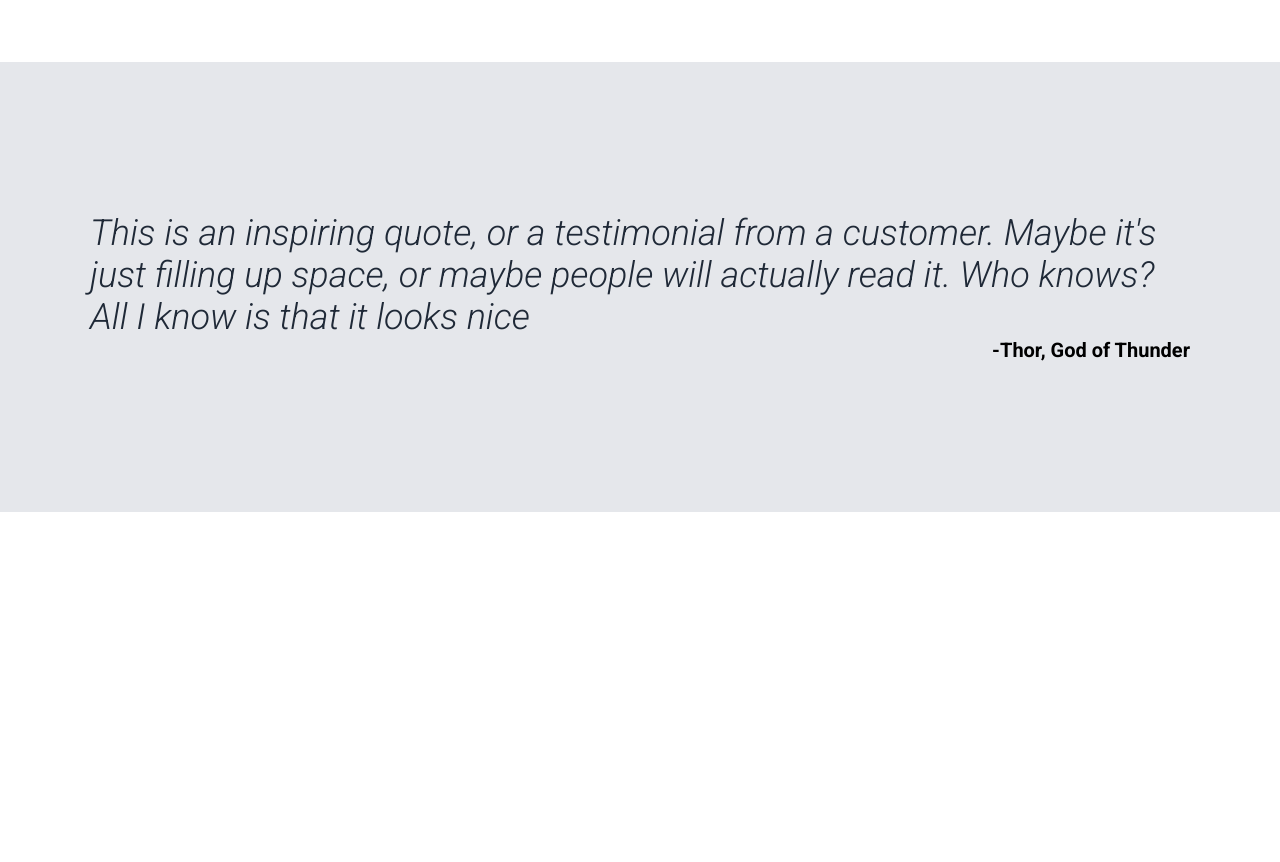
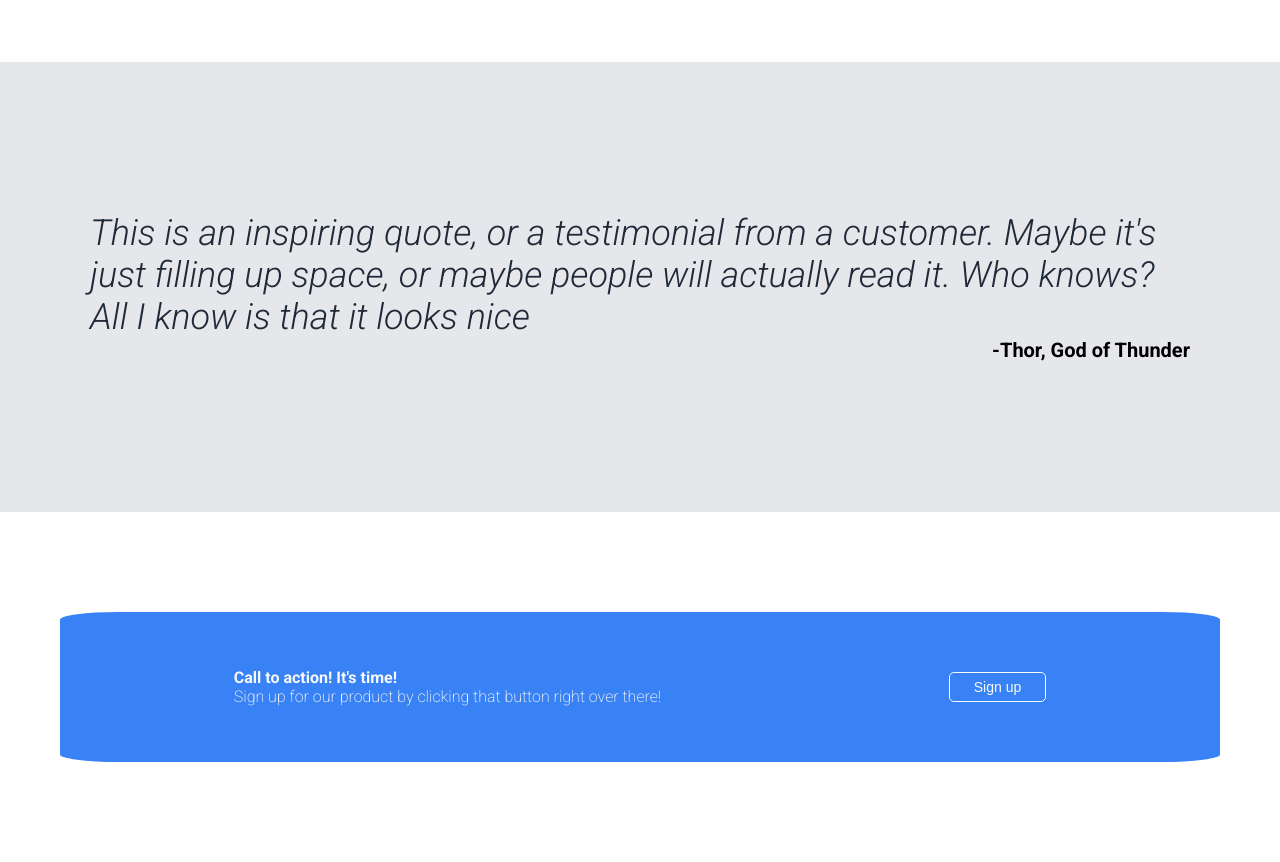
Before and after one commit to SC1703/project-landing-page, a plain HTML site: page index.html in a window 1280 px wide. Shown: the part 1058-1920 px from the top of the page. Before the commit the page ends 1570 px from the top, so only its background shows below. Drawn offline with Linux system fonts and the light colour scheme.

Commit message:
The Odin Project - Project landing page #4
added call-to-action section to index.html
added styling to call-to-action section in styles.css

```diff
--- a/index.html
+++ b/index.html
@@ -77,5 +77,19 @@
         <h4 class="quotee"><strong>-Thor, God of Thunder</strong></h4>
       </div>
     </section>
+    <section class="call-to-action">
+      <div class="container">
+        <div class="cta-left">
+          <h4 class="cta-title">Call to action! It's time!</h4>
+          <p class="cta-subtext">
+            Sign up for our product by clicking that button right over there!
+          </p>
+        </div>
+
+        <div class="cta-right">
+          <button class="cta-btn">Sign up</button>
+        </div>
+      </div>
+    </section>
   </body>
 </html>
--- a/styles.css
+++ b/styles.css
@@ -183,3 +183,37 @@ header .container {
   font-size: 20px;
   text-align: right;
 }
+
+/*
+  call-to-action section
+*/
+
+.call-to-action {
+  min-height: 350px;
+  display: flex;
+  align-items: center;
+  color: #f9faf8;
+}
+
+.call-to-action .container {
+  height: 150px;
+  width: 100%;
+  border-radius: 5%;
+  display: flex;
+  justify-content: space-around;
+  align-items: center;
+  background-color: #3882f6;
+}
+
+.cta-subtext {
+  font-weight: 200;
+}
+
+.cta-btn {
+  color: #f9faf8;
+  background-color: #3882f6;
+  border: 1px solid #f9faf8;
+  padding: 6px 24px;
+  font-size: 14px;
+  border-radius: 5px;
+}
```
